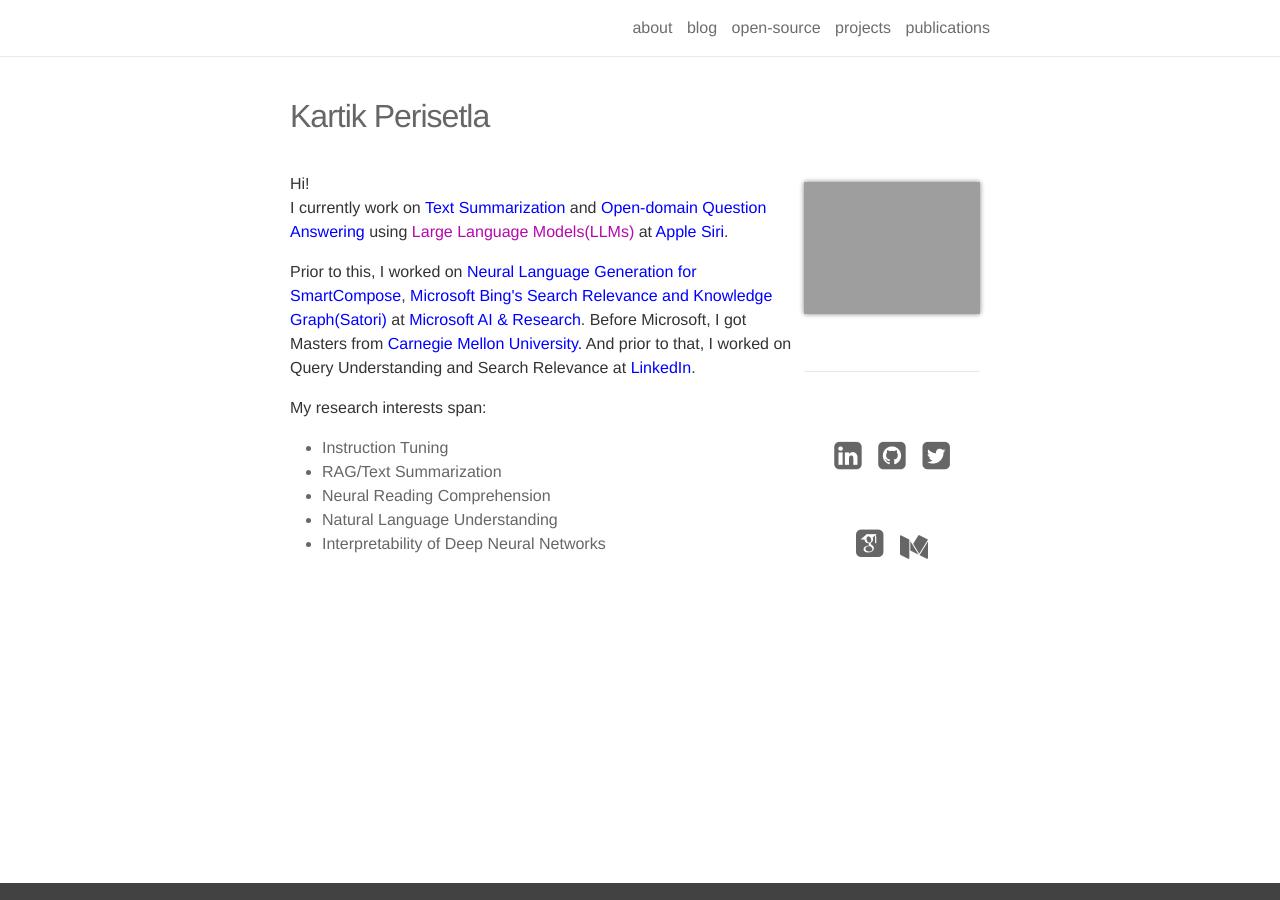
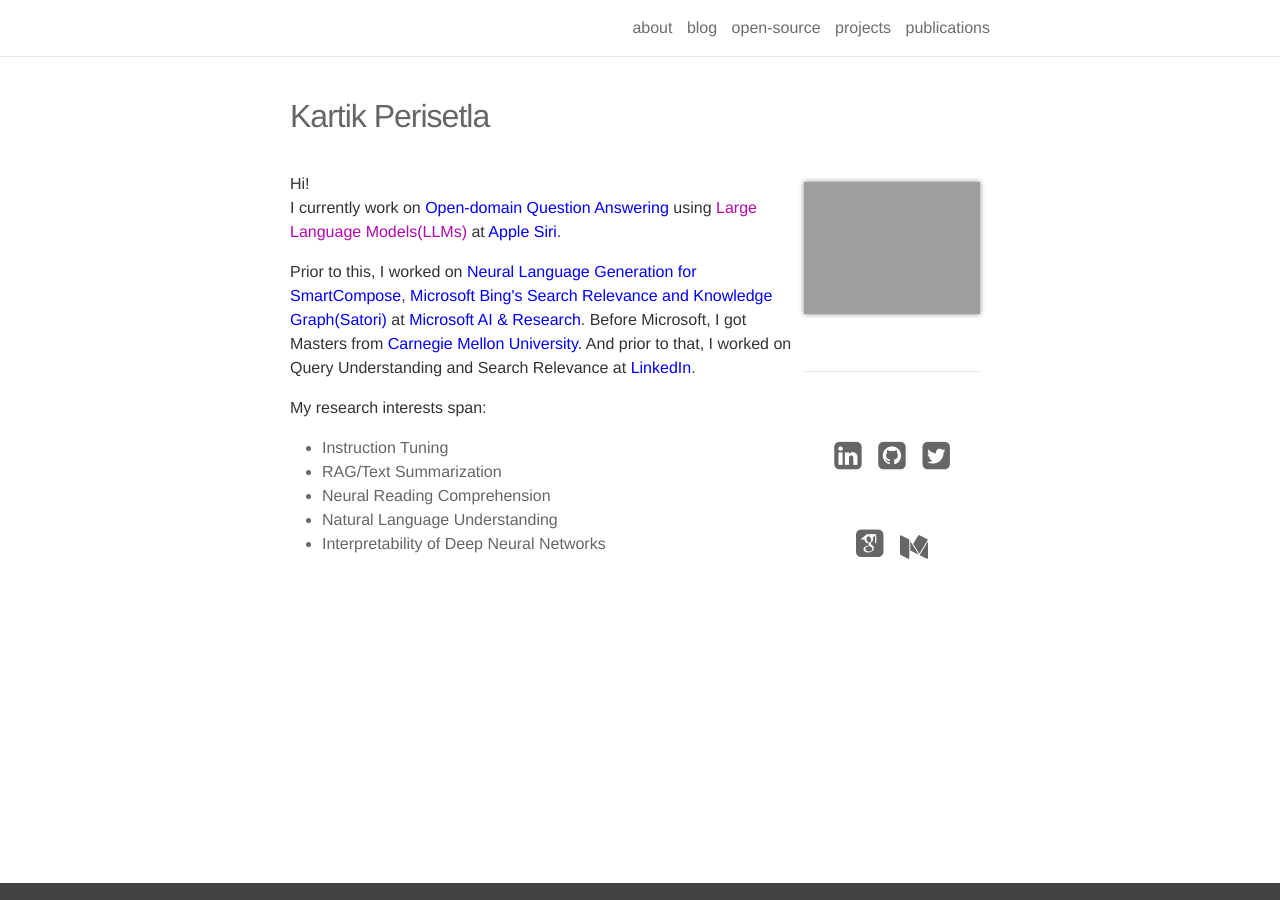
Before and after one commit to kartikperisetla/kartikperisetla.github.io, a Jekyll site: the page built from _pages/about.md, in a window 1280 px wide. Built offline with Jekyll 4.4.1, drawn with Linux system fonts in a browser that asks for light colours; nearby versions of some CDN libraries; some web fonts are replaced.

Commit message:
nit update

```diff
--- a/_pages/about.md
+++ b/_pages/about.md
@@ -10,7 +10,7 @@
 ---
 <p align="left">
 Hi!<br/>
-I currently work on <a target="_blank" href="https://en.wikipedia.org/wiki/Automatic_summarization#:~:text=Abstractive%2Dbased%20summarization" style="color:blue">Text Summarization</a> and <a target="_blank" href="https://en.wikipedia.org/wiki/Question_answering#Open_domain_question_answering" style="color:blue">Open-domain Question Answering</a> using <a target="_blank" href="https://en.wikipedia.org/wiki/Large_language_model">Large Language Models(LLMs)</a> at <a href="https://www.apple.com/siri/" target="_blank" style="color:blue">Apple Siri</a>.</p>
+I currently work on <a target="_blank" href="https://en.wikipedia.org/wiki/Question_answering#Open_domain_question_answering" style="color:blue">Open-domain Question Answering</a> using <a target="_blank" href="https://en.wikipedia.org/wiki/Large_language_model">Large Language Models(LLMs)</a> at <a href="https://www.apple.com/siri/" target="_blank" style="color:blue">Apple Siri</a>.</p>
 <p>
 Prior to this, I worked on <a href="https://www.theverge.com/2020/5/11/21254298/microsoft-outlook-web-text-predictions-gmail-smart-compose-feature" target="_blank" style="color:blue">Neural Language Generation for SmartCompose</a>, <a href="https://blogs.bing.com/search/2013/03/21/understand-your-world-with-bing" target="_blank" style="color:blue"> Microsoft Bing's Search Relevance and Knowledge Graph(Satori)</a> at <a href="https://news.microsoft.com/2016/09/29/microsoft-expands-artificial-intelligence-ai-efforts-with-creation-of-new-microsoft-ai-and-research-group/" target="_blank" style="color:blue">Microsoft AI & Research</a>. Before Microsoft, I got Masters from <a href="http://cmu.edu/" target="_blank" style="color:blue">Carnegie Mellon University.</a> And prior to that, I worked on Query Understanding and Search Relevance at <a href="https://linkedin.com" target="_blank" style="color:blue">LinkedIn</a>.
 </p>
```
